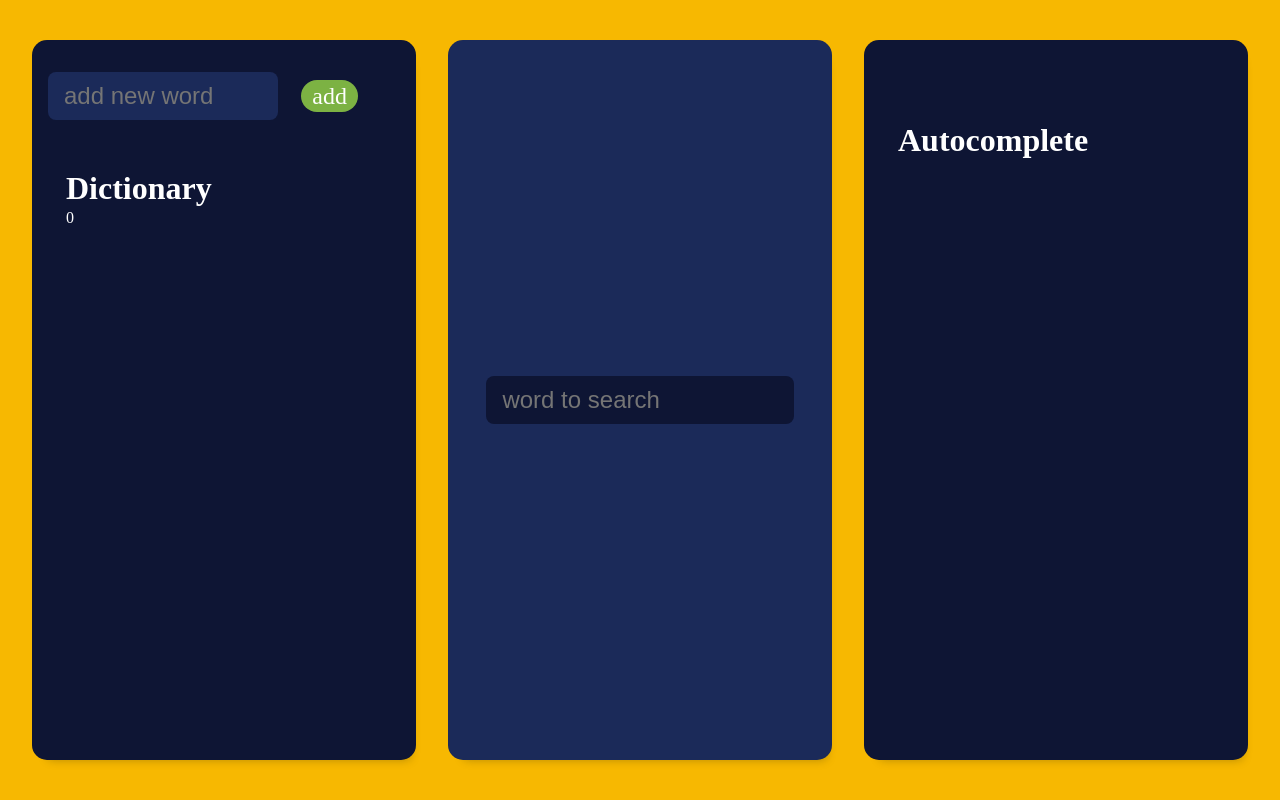
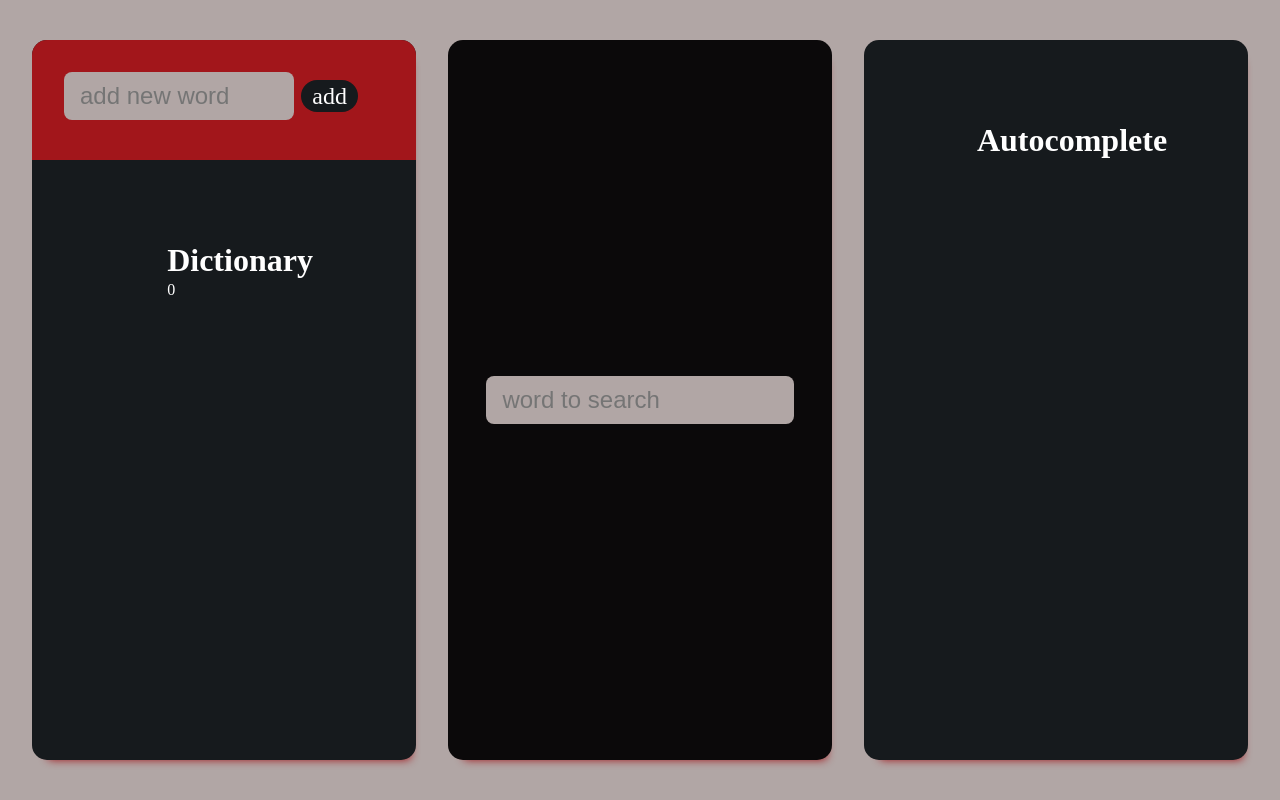
Before and after one commit to fhalcomtech/autocompleteJs, a plain HTML site: page index.html in a window 1280 px wide. Drawn offline with Linux system fonts and the light colour scheme.

Commit message:
styles change

```diff
--- a/index.css
+++ b/index.css
@@ -2,6 +2,23 @@
     box-sizing: border-box;
     margin: 0;
     padding: 0;
+
+
+
+/* CSS HSL */
+--rich-black-fogra-39: hsla(330, 10%, 4%, 1);
+--eerie-black: hsla(206, 14%, 10%, 1);
+--blood-red: hsla(359, 87%, 21%, 1);
+--ruby-red: hsla(358, 76%, 36%, 1);
+--carnelian: hsla(359, 77%, 41%, 1);
+--imperial-red: hsla(359, 77%, 56%, 1);
+--silver-chalice: hsla(5, 7%, 67%, 1);
+--light-gray: hsla(0, 0%, 83%, 1);
+--cultured: hsla(330, 9%, 96%, 1);
+--white: hsla(0, 0%, 100%, 1);
+
+
+
 }
 
 .container
@@ -9,7 +26,7 @@
     display: flex;
     justify-content: space-evenly;
     align-items: center;
-    background-color:#F7B801;
+    background-color:var(--silver-chalice);
     min-width: 100vw;
     min-height: 100vh;
 
@@ -19,30 +36,28 @@
 {
     width: 30vw;
     height: 90vh;
+    border-radius: 15px;
+    background-color: var(--eerie-black);
+    box-shadow: 5px 10px 8px -10px var(--ruby-red);
+    position: relative;
+    display: inline;
+    display: flex;
+    flex-direction: column;
+    align-items: center;
+    overflow: hidden;
+}
 
 
 
-    border-radius: 15px;
-    box-shadow: 5px 10px 10px -10px rgba(0, 0, 15, 25%) ;
-    position: relative;
-}
 
-.container>div:nth-child(1){
-    background-color:#0e1534;
-}
 
-.container>div:nth-child(2)
+.container>div:nth-child(2n)
 {
-    display: flex;
-    background-color:#1b2a59;
+
+    background-color: var(--rich-black-fogra-39);
     justify-content: center;
     flex-direction: column;
     align-items: center;
-}
-
-.container>div:nth-child(3)
-{
-    background-color:#0e1534;
 }
 
 .word-to-search, .word-to-add
@@ -51,24 +66,23 @@
     height: 3rem;
     border-radius: 0.5rem;
     font-size: 1.5rem;
-    background-color: #0e1534;
+    background-color:var(--silver-chalice);
     border: 0;
-    color: #F7B801;
+    color: var(--white);
     padding: 1rem;
 }
 
 .word-to-add{
     width: 60%;
     position: relative;
-    background-color:#1b2a59;
     top: 2rem;
-    left: 1rem;
+    left: 2rem;
 }
 
 .btn-add{
     display: flex;
     position: absolute;
-    background-color: #7CB243;
+    background-color: var(--eerie-black);
     width: 15%;
     height: 2rem;
     top: 2.5rem;
@@ -115,3 +129,14 @@ table > tbody > tr > td
 {
     color: #f18701;
 }
+
+.new-word
+{
+    background-color: var(--ruby-red);
+    width: 100%;
+    flex: 1;
+}
+
+.dictionary-words{
+    flex: 5;
+}
```
